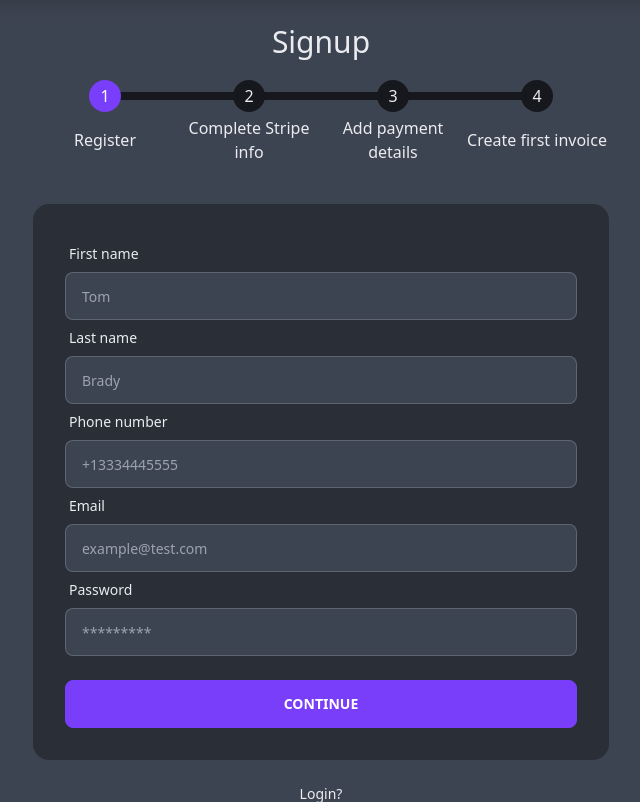
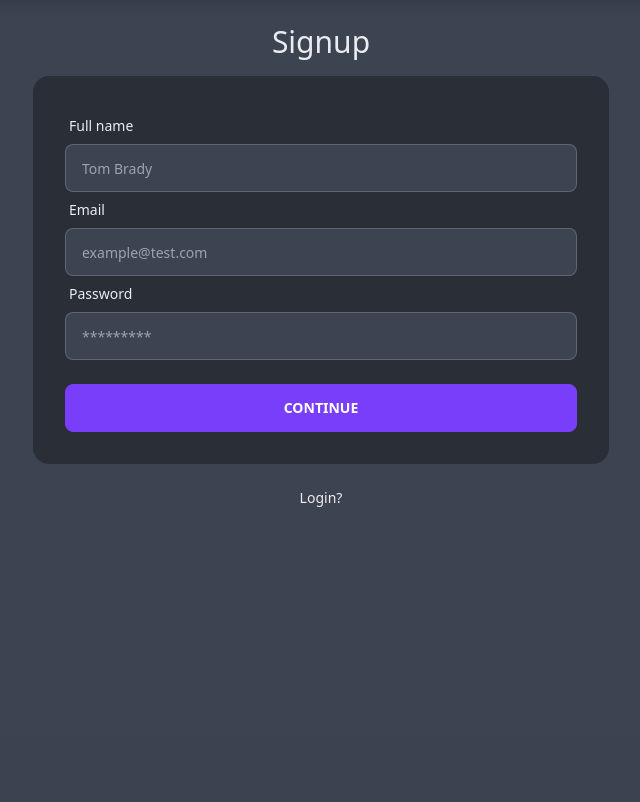
Before and after one commit to Afani97/Timary, a Django app: page /register-subscription/ in a window 1280 px wide. Shown: the part 64-866 px from the top of the page, without its empty margins (319-959 px from the left). After the commit the page ends 571 px from the top, so only its background shows below. Run offline with Django 3.2, Linux system fonts and the light colour scheme; some libraries are stand-ins or nearby versions.

Commit message:
WIP: Create subscriptions when account is registered

```diff
--- a/timary/forms.py
+++ b/timary/forms.py
@@ -228,15 +228,10 @@ class RegisterSubscriptionForm(forms.ModelForm):
         required=True,
         widget=forms.TextInput(attrs={"placeholder": "example@test.com"}),
     )
-    first_name = forms.CharField(
-        label="First name",
+    full_name = forms.CharField(
+        label="Full name",
         required=True,
-        widget=forms.TextInput(attrs={"placeholder": "Tom"}),
-    )
-    last_name = forms.CharField(
-        label="Last name",
-        required=True,
-        widget=forms.TextInput(attrs={"placeholder": "Brady"}),
+        widget=forms.TextInput(attrs={"placeholder": "Tom Brady"}),
     )
     password = forms.CharField(
         label="Password",
@@ -245,23 +240,12 @@ class RegisterSubscriptionForm(forms.ModelForm):
         ),
         required=True,
     )
-    phone_number = forms.CharField(
-        required=False,
-        validators=[phone_number_regex],
-        widget=forms.TextInput(attrs={"placeholder": "+13334445555"}),
-    )
 
-    def clean_first_name(self):
-        first_name = self.cleaned_data.get("first_name")
-        if not first_name.isalpha():
+    def clean_full_name(self):
+        full_name = self.cleaned_data.get("full_name")
+        if not full_name.replace(" ", "").isalpha():
             raise ValidationError("Only valid names allowed.")
-        return first_name
-
-    def clean_last_name(self):
-        last_name = self.cleaned_data.get("last_name")
-        if not last_name.isalpha():
-            raise ValidationError("Only valid names allowed.")
-        return last_name
+        return full_name
 
     def clean_email(self):
         email = self.cleaned_data.get("email")
@@ -271,6 +255,9 @@ class RegisterSubscriptionForm(forms.ModelForm):
 
     def save(self, commit=True):
         user = super().save(commit=False)
+        first_name, last_name = self.cleaned_data.get("full_name").split(" ")
+        user.first_name = first_name
+        user.last_name = last_name
         user.set_password(self.cleaned_data["password"])
         user.username = self.cleaned_data["email"]
         if commit:
@@ -280,9 +267,7 @@ class RegisterSubscriptionForm(forms.ModelForm):
     class Meta:
         model = User
         fields = (
-            "first_name",
-            "last_name",
-            "phone_number",
+            "full_name",
             "email",
             "password",
         )
--- a/timary/templates/auth/register-subscription.html
+++ b/timary/templates/auth/register-subscription.html
@@ -5,15 +5,6 @@
 
     <div class="max-w-xl mx-auto mt-6">
         <h1 class="text-3xl mb-4 text-center">Signup</h1>
-
-        <div class="flex justify-center mb-10">
-            <ul class="steps steps-horizontal w-full">
-                <li class="step step-primary">Register</li>
-                <li class="step">Complete Stripe info</li>
-                <li class="step">Add payment details</li>
-                <li class="step">Create first invoice</li>
-            </ul>
-        </div>
 
         <div class="card bg-base-200">
             <div class="card-body">
--- a/timary/templates/partials/_navbar.html
+++ b/timary/templates/partials/_navbar.html
@@ -18,7 +18,7 @@
                 <a class="btn btn-ghost btn-sm rounded-btn"  href="{% url 'timary:login' %}">
                     Login
                 </a>
-                <a class="btn btn-ghost btn-sm rounded-btn" href="{% url 'timary:register' %}">
+                <a class="btn btn-ghost btn-sm rounded-btn" href="{% url 'timary:register-subscription' %}">
                     Signup
                 </a>
             {% endif %}
@@ -46,7 +46,7 @@
                     <a class="btn mb-2"  href="{% url 'timary:login' %}">
                         Login
                     </a>
-                    <a class="btn" href="{% url 'timary:register' %}">
+                    <a class="btn" href="{% url 'timary:register-subscription' %}">
                         Signup
                     </a>
                 {% endif %}
--- a/timary/views/auth.py
+++ b/timary/views/auth.py
@@ -1,11 +1,9 @@
-import json
 import time
 
 import stripe
 from django.conf import settings
 from django.contrib.auth import authenticate, login, logout
 from django.contrib.auth.decorators import login_required
-from django.http import JsonResponse
 from django.shortcuts import redirect, render
 from django.urls import reverse
 from django.views.decorators.csrf import csrf_exempt
@@ -30,10 +28,7 @@ def register_user(request):
         form = RegisterForm(request.POST)
         if form.is_valid():
             user = form.save()
-            try:
-                stripe_customer = stripe.Customer.create(email=user.email)
-            except stripe.error.InvalidRequestError as e:
-                print("ERROR CREATING STRIPE USER: ", e)
+            stripe_customer = stripe.Customer.create(email=user.email)
             user.stripe_customer_id = stripe_customer["id"]
             user.save()
             password = form.cleaned_data.get("password")
@@ -80,12 +75,9 @@ def register_subscription(request):
         form = RegisterSubscriptionForm(request.POST)
         if form.is_valid():
             user = form.save()
-            try:
-                stripe_customer = stripe.Customer.create(email=user.email)
-            except stripe.error.InvalidRequestError as e:
-                print("ERROR CREATING STRIPE USER: ", e)
-            user.stripe_customer_id = stripe_customer["id"]
-            user.save()
+            # stripe_customer = stripe.Customer.create(email=user.email)
+            # user.stripe_customer_id = stripe_customer["id"]
+            # user.save()
             password = form.cleaned_data.get("password")
             authenticated_user = authenticate(username=user.username, password=password)
             if authenticated_user:
@@ -107,9 +99,13 @@ def register_subscription(request):
                         "email": user.email,
                         "first_name": user.first_name,
                         "last_name": user.last_name,
-                        "phone": user.phone_number,
                     },
                 )
+                stripe_customer = stripe.Customer.create(
+                    name=user.get_full_name(),
+                    email=user.email,
+                )
+                user.stripe_customer_id = stripe_customer["id"]
                 user.stripe_connect_id = stripe_connect_account["id"]
                 user.save()
                 account_link = stripe.AccountLink.create(
@@ -134,9 +130,9 @@ def register_subscription(request):
 
 def onboard_success(request):
     stripe.api_key = settings.STRIPE_SECRET_API_KEY
-    stripe_customer = stripe.Customer.retrieve(request.user.stripe_customer_id)
     intent = stripe.SetupIntent.create(
-        payment_method_types=["card"], customer=stripe_customer
+        payment_method_types=["card"],
+        customer=request.user.stripe_customer_id,
     )
     return render(
         request,
@@ -150,21 +146,22 @@ def onboard_success(request):
 
 @csrf_exempt
 def get_subscription_token(request):
-    token = json.loads(request.body.decode("utf-8"))
     stripe.api_key = settings.STRIPE_SECRET_API_KEY
-    stripe.Account.modify(
-        request.user.stripe_connect_id,
-        external_account=token["id"],
+    payment_methods = stripe.Customer.list_payment_methods(
+        request.user.stripe_customer_id,
+        type="card",
     )
-    return JsonResponse(
-        {
-            "redirect_url": request.build_absolute_uri(
-                reverse(
-                    "timary:index",
-                )
-            )
-        }
+    customer_payment_method_id = payment_methods["data"][0]["id"]
+    _ = stripe.Subscription.create(
+        customer=request.user.stripe_customer_id,
+        items=[
+            {
+                "price": "price_1KG5QgGXoFOIzMJt3dbUrZBh",
+            },
+        ],
+        default_payment_method=customer_payment_method_id,
     )
+    return redirect(reverse("timary:manage_invoices"))
 
 
 def login_user(request):
```
Also changed, not shown: timary/templates/auth/add-card-details.html (+42 -33 lines), timary/templates/invoices/manage_invoices.html (+0 -9 lines), timary/templates/timary/landing_page.html (+9 -7 lines).
